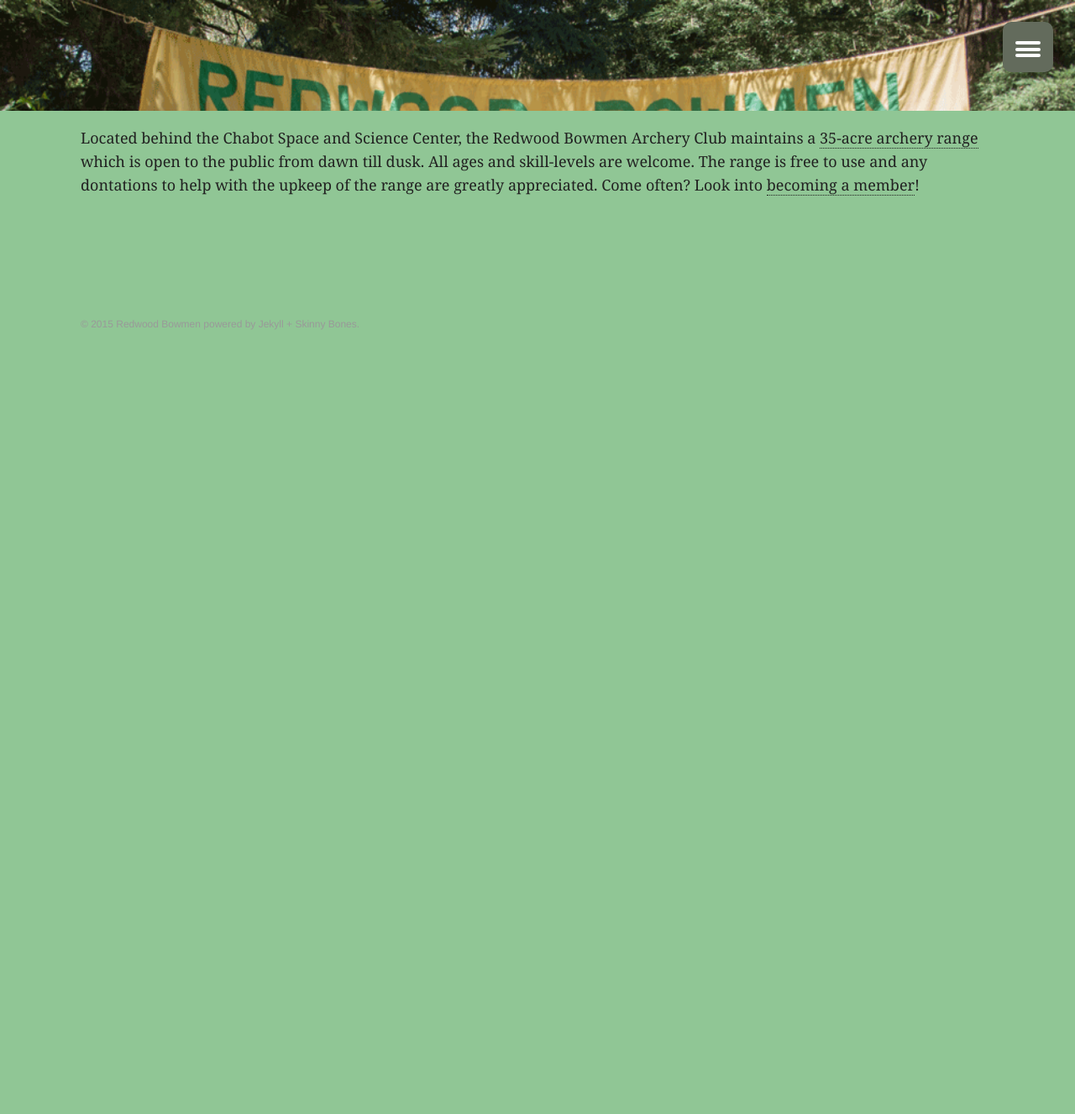
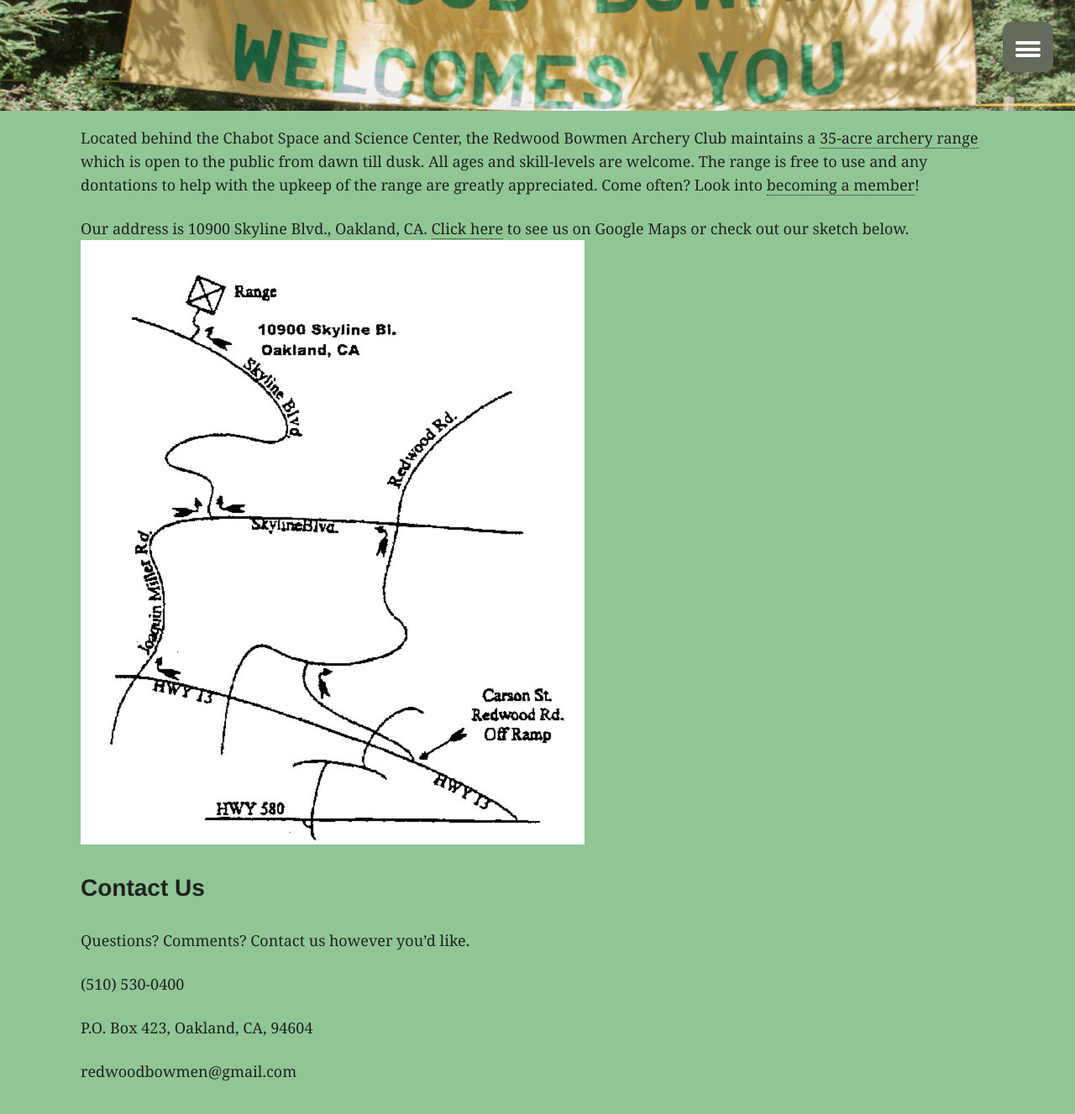
Before and after one commit to reboarchers/reboarchers.github.io, a Jekyll site: the page built from index.md, in a window 1280 px wide and 1400 px high, scrolled down 244 px. Shown: the top 1327 px of the window at 84% size. Built offline with Jekyll 4.4.1, drawn with Linux system fonts in a browser that asks for light colours; before the commit the page ends 900 px from its top, so only the background shows below that.

Commit message:
Added map and contacts to home page

```diff
--- a/index.md
+++ b/index.md
@@ -11,3 +11,17 @@
 The range is free to use and any dontations to help with the upkeep of the range are greatly appreciated.
 Come often?
 Look into [becoming a member](/membership/)!
+
+Our address is 10900 Skyline Blvd., Oakland, CA.
+[Click here](https://goo.gl/maps/TRZ0p) to see us on Google Maps or check out our sketch below.
+![Location](/images/maptorange.jpg)
+
+### Contact Us
+
+Questions? Comments? Contact us however you'd like.
+
+(510) 530-0400
+
+P.O. Box 423, Oakland, CA, 94604
+
+redwoodbowmen@gmail.com
```
Also changed, not shown: images/maptorange.jpg (added).
